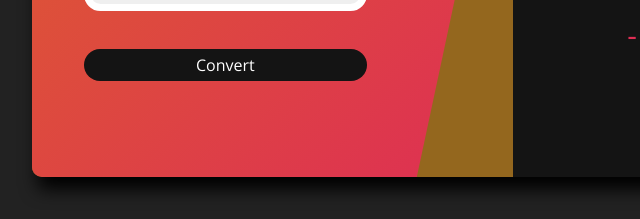
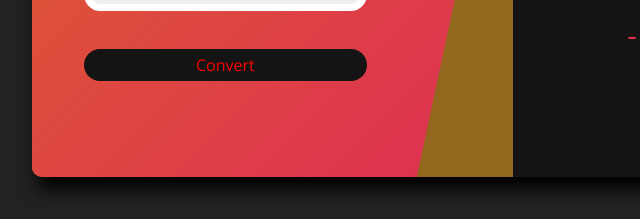
Before and after one commit to Magombedze/MVP-Project-Repository, a website: page index.html in a window 1280 px wide. Shown: the part 337-556 px from the top of the page, 238-878 px from the left. Drawn offline with nearby package versions, Linux system fonts and the light colour scheme.

Commit message:
Update style.css

```diff
--- a/style.css
+++ b/style.css
@@ -105,7 +105,7 @@ select {
   line-height: 2em;
   border-radius: 35px;
   text-align: center;
-  color: white;
+  color: red;
   text-decoration: none;
   margin-top: 10%;
 }
```
